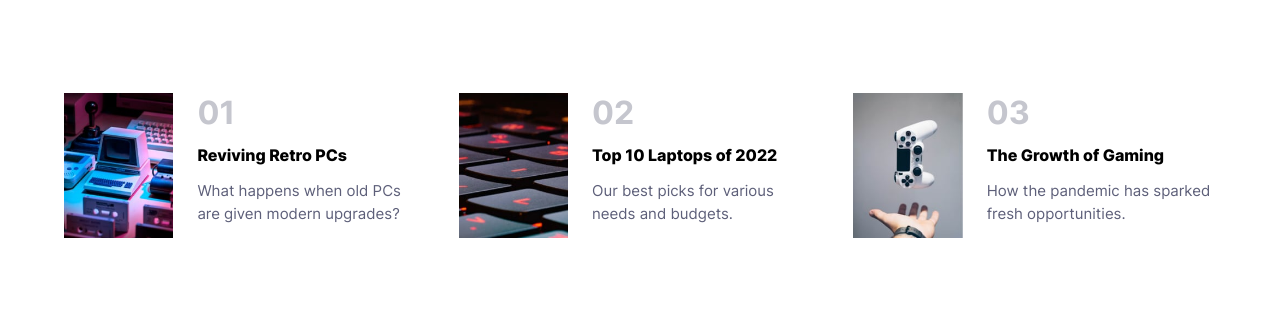
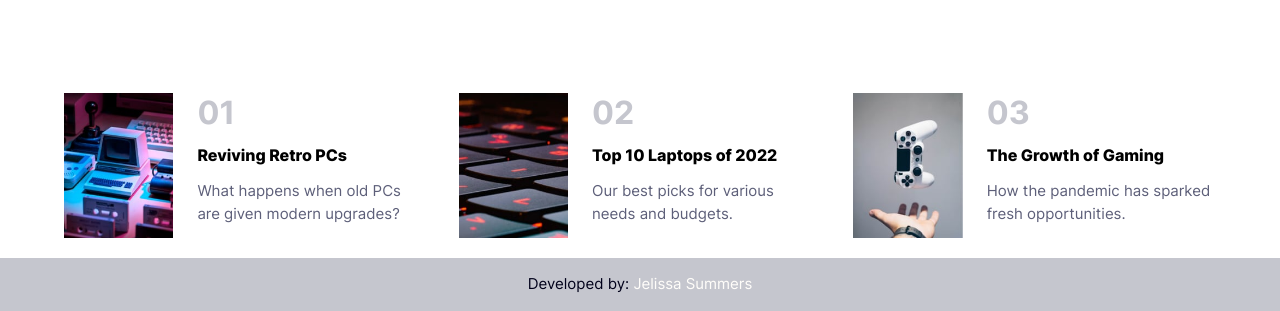
Before and after one commit to LunarianDream/News-Homepage, a plain HTML site: page index.html in a window 1280 px wide. Shown: the part 766-1077 px from the top of the page. Before the commit the page ends 1040 px from the top, so only its background shows below. Drawn offline with Linux system fonts and the light colour scheme.

Commit message:
Added Footer
Also removed header layout styles under desktop mode

```diff
--- a/CSS/layout.sass
+++ b/CSS/layout.sass
@@ -20,6 +20,16 @@ header
         display: flex
         flex-direction: column
         width: 66%
+
+footer
+    display: flex
+    flex-direction: row
+    justify-content: center
+    left: 0
+    margin-top: 1em
+    position: absolute
+    width: 100vw
+
 
 
 
@@ -75,12 +85,6 @@ header
     #off_canvas_menu
         display: none
 
-    header
-        align-items: center
-        display: flex
-        flex-direction: row
-        justify-content: space-between
-
     main
         display: grid
         grid-template-columns: repeat(3, 1fr)
--- a/CSS/styles.sass
+++ b/CSS/styles.sass
@@ -85,7 +85,6 @@ body
         top: 0
         width: 100vw
         z-index: -1
-
 
 
 #top_links
@@ -201,6 +200,19 @@ p
         font-size: 1em
         font-weight: 800
 
+footer
+    background-color: $grayish-blue
+
+    p
+        color: $very-dark-blue
+
+        a
+            text-decoration: none
+            color: $off-white
+
+        a:hover
+            color: $soft-red
+
 
 @media only screen and (min-width: 1080px)
     body
--- a/index.html
+++ b/index.html
@@ -119,6 +119,9 @@
             </div>
         </div>
     </main>
+    <footer>
+        <p>Developed by: <a href="https://github.com/LunarianDream">Jelissa Summers</a></p>
+    </footer>
 <script src="./Javascript/menu.js"></script>
 </body>
 </html>
```
Also changed, not shown: CSS/layout.css, CSS/styles.css, 2 other files.
